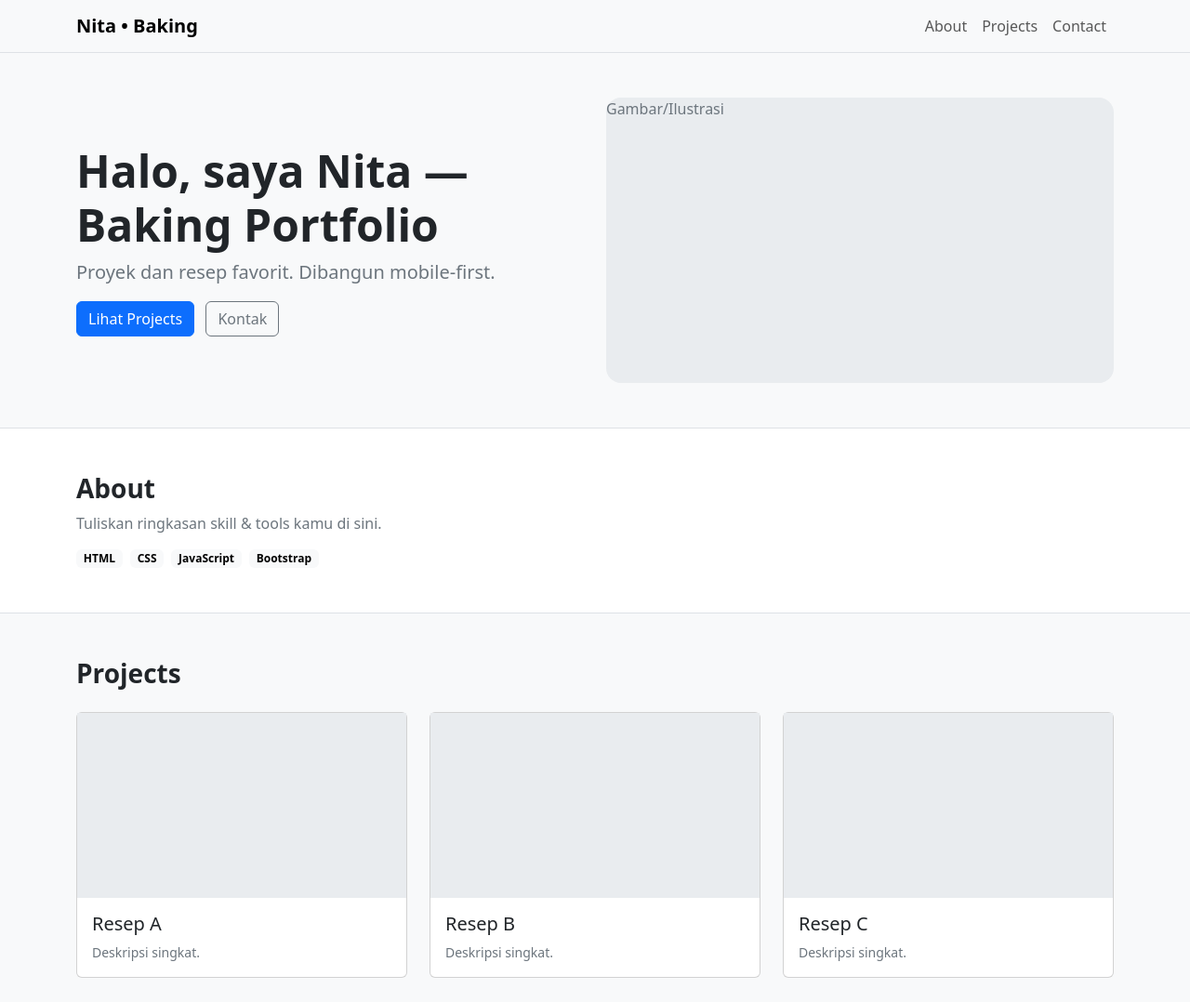
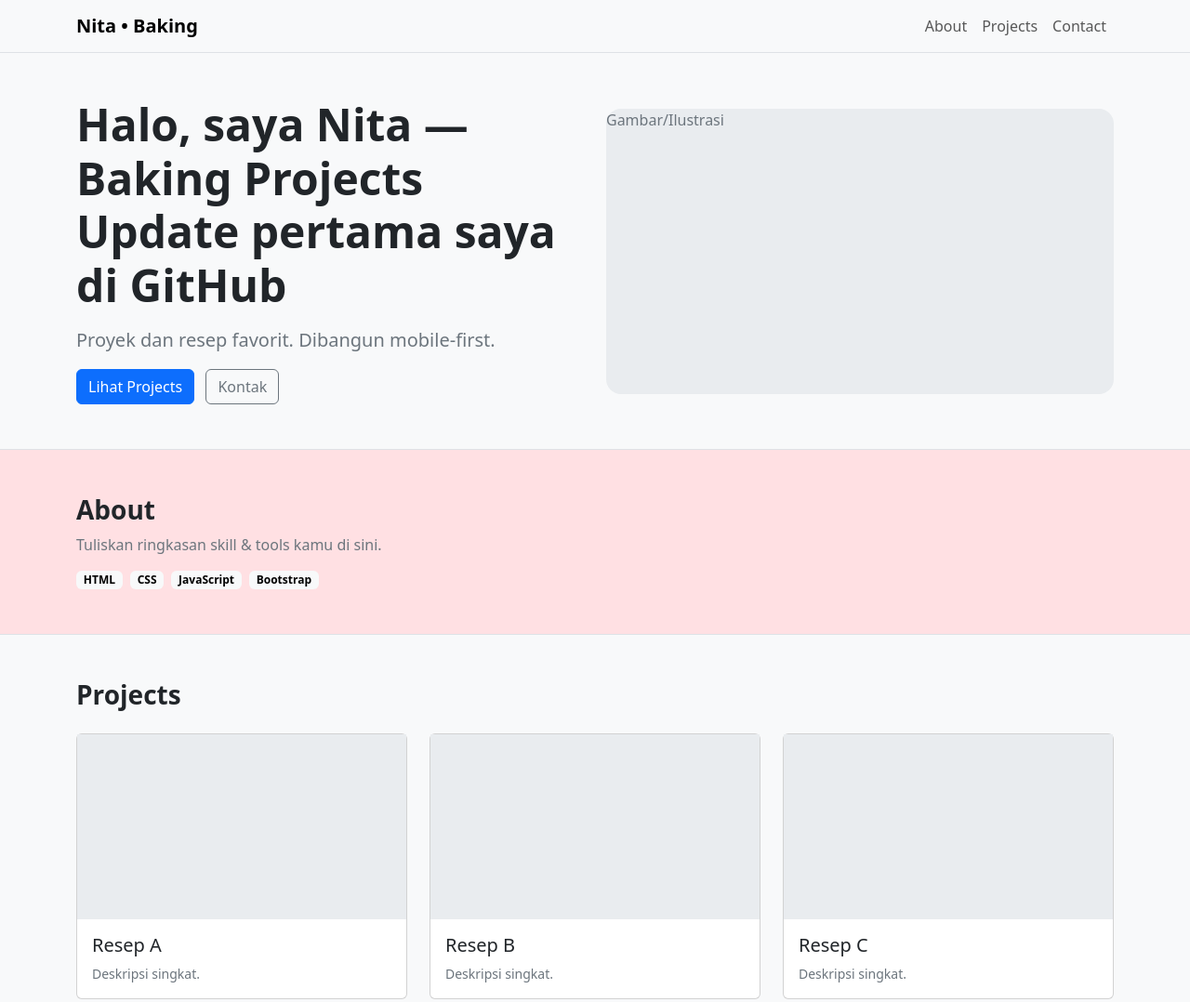
Before and after one commit to nitagonita/baking-portfolio-bootstrap, a plain HTML site: page index.html in a window 1280 px wide. Shown: the top 1078 px of the page at 93% size. Drawn offline with nearby package versions, Linux system fonts and the light colour scheme.

Commit message:
Ganti Warna dan Judul

```diff
--- a/index.html
+++ b/index.html
@@ -3,13 +3,13 @@
   <head>
     <meta charset="utf-8" />
     <meta name="viewport" content="width=device-width,initial-scale=1" />
-    <title>Portfolio — Baking</title>
+    <title>Portfolio — Sweet Baking</title>
     <link
       href="https://cdn.jsdelivr.net/npm/bootstrap@5.3.3/dist/css/bootstrap.min.css"
       rel="stylesheet"
     />
   </head>
-  <body>
+  <body style="background-color: rgb(255, 224, 227)" <body>
     <!-- Navbar -->
     <nav
       class="navbar navbar-expand-md bg-body-tertiary border-bottom sticky-top"
@@ -50,7 +50,8 @@
           <div class="row align-items-center g-4">
             <div class="col-md-6">
               <h1 class="display-5 fw-bold">
-                Halo, saya Nita — Baking Portfolio
+                Halo, saya Nita — Baking Projects
+                <p>Update pertama saya di GitHub</p>
               </h1>
               <p class="lead text-secondary">
                 Proyek dan resep favorit. Dibangun mobile-first.
```
